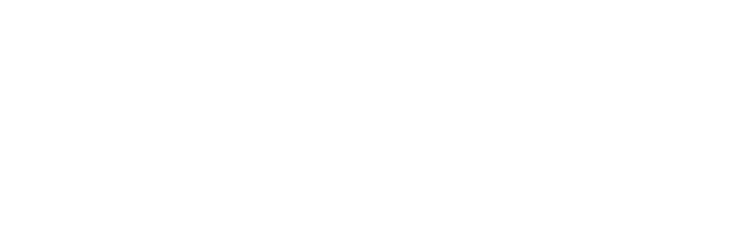
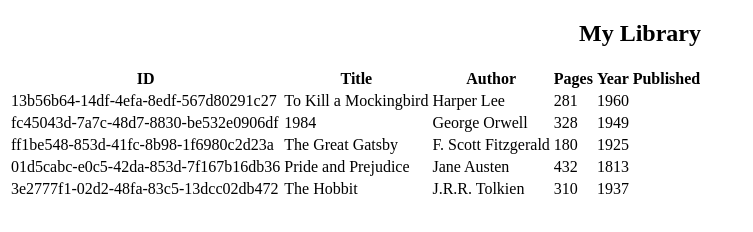
Before and after one commit to saadbavo/Project-Library, a plain HTML site: page index.html in a window 1280 px wide. Shown: the whole page, without its empty margins (0-753 px from the left). Drawn offline with Linux system fonts and the light colour scheme.

Commit message:
Add function that add create display table for the books

```diff
--- a/index.html
+++ b/index.html
@@ -8,6 +8,7 @@
     <link rel="stylesheet" href="stayl.css">
 </head>
 <body>
-
+    <h2 style="text-align: center;">My Library</h2>
+    <div id="bookTableContainer"></div>
 </body>
 </html>
--- a/script.js
+++ b/script.js
@@ -1,17 +1,51 @@
 const myLibrary = [];
 
 function Book(title, pages, author, yearPublished) {
+  this.id = crypto.randomUUID();
   this.title = title;
   this.author = author;
   this.pages = pages;
-  this.id = crypto.randomUUID();
   this.yearPublished = yearPublished;
   if(!new.target){
     throw Error("you must use 'new'");
   }
 }
 
-function addBookToLibrary() {
+function addBookToLibrary(title, pages, author, yearPublished) {
   const newBook = new Book(title, pages, author, yearPublished);
   myLibrary.push(newBook);
 }
+addBookToLibrary("To Kill a Mockingbird", 281, "Harper Lee", 1960);
+addBookToLibrary("1984", 328, "George Orwell", 1949);
+addBookToLibrary("The Great Gatsby", 180, "F. Scott Fitzgerald", 1925);
+addBookToLibrary("Pride and Prejudice", 432, "Jane Austen", 1813);
+addBookToLibrary("The Hobbit", 310, "J.R.R. Tolkien", 1937);
+
+
+function displayLibrary() {
+  const container = document.getElementById("bookTableContainer");
+  const table = document.createElement("table");
+
+
+
+const headerRow = document.createElement("tr");
+const headers = ["ID", "Title", "Author", "Pages", "Year Published"]
+headers.forEach(text =>{
+  const th = document.createElement("th");
+  th.textContent = text;
+  headerRow.appendChild(th)
+});
+table.appendChild(headerRow)
+
+myLibrary.forEach(book => {
+  const row = document.createElement("tr");
+  Object.values(book).forEach(value => {
+    const td = document.createElement("td");
+    td.textContent = value;
+    row.appendChild(td);
+  });
+  table.appendChild(row);
+});
+container.appendChild(table);
+}
+displayLibrary() ;
```
